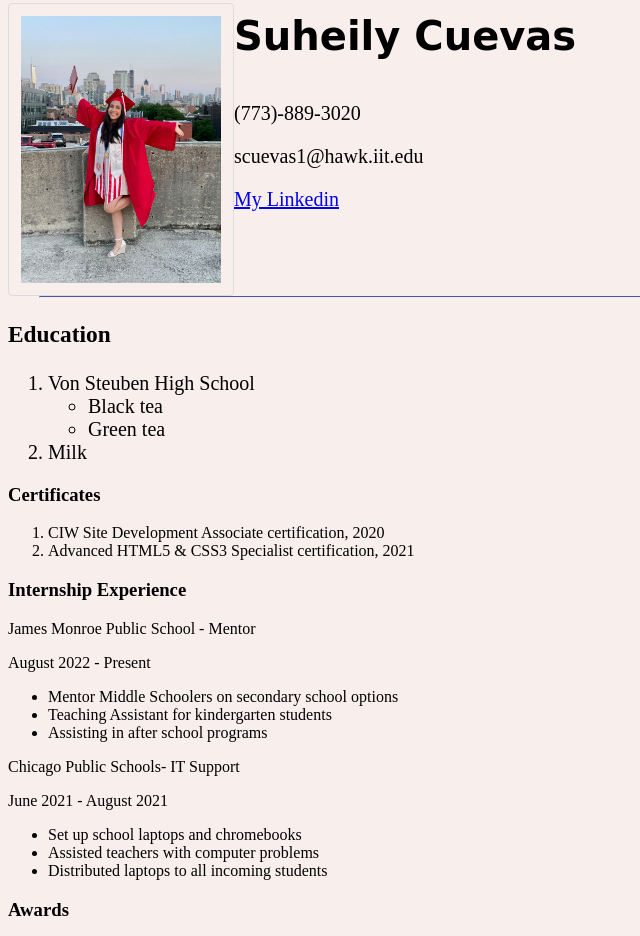
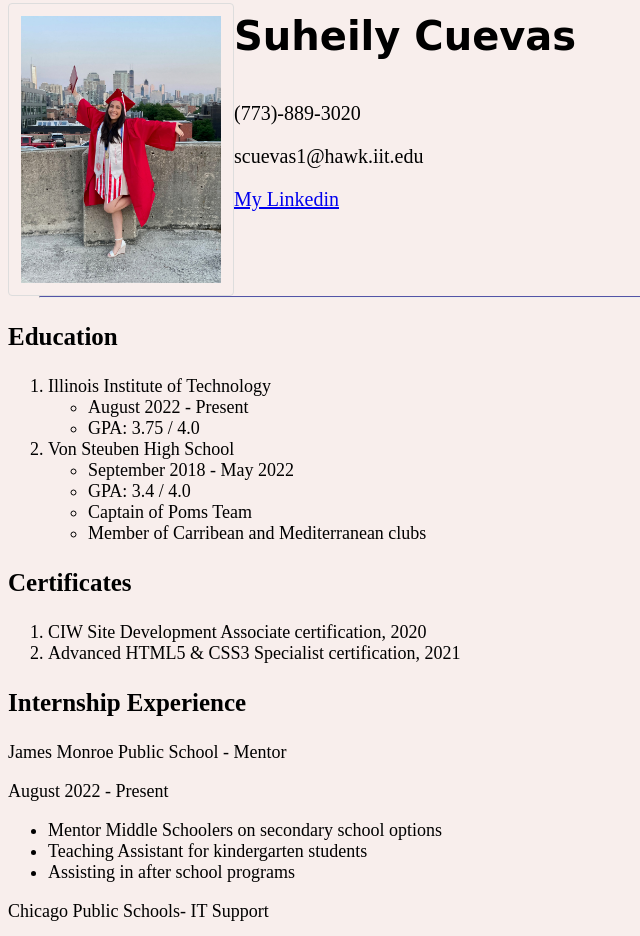
Before and after one commit to scuevas1/project2, a plain HTML site: page index.html in a window 1280 px wide. Shown: the part 90-1026 px from the top of the page, without its empty margins (0-640 px from the left). Drawn offline with Linux system fonts and the light colour scheme; a web font is replaced by a local one.

Commit message:
editing code

```diff
--- a/css/indexstyle.css
+++ b/css/indexstyle.css
@@ -53,14 +53,15 @@ body {
   box-shadow: 0 0 2px 1px rgba(0, 140, 186, 0.5);
 }
 
+#headers {
+  font-size: 25px;
+  font-family: oswald;
+}
+
 #name {
   font-size: 40px;
   padding:10px;
   font-family: 'Phudu', cursive;
-}
-
-#contact {
-  text-align: right;
 }
 
 #contactinfo {
@@ -76,6 +77,21 @@ hr {
 
 #education {
   clear: both;
-  font-size: 20px;
+  font-size: 18px;
   font-family: oswald;
 }
+
+#certificates {
+  font-size: 18px;
+  font-family: oswald;
+}
+
+#internships {
+  font-size: 18px;
+  font-family: oswald;
+}
+
+#awards {
+  font-size: 18px;
+  font-family: oswald;
+}
--- a/index.html
+++ b/index.html
@@ -32,20 +32,27 @@
 
   <section id="education">
     <hr>
-    <h3>Education</h3>
+    <h3 class id="headers">Education</h3>
     <ol>
+      <li>Illinois Institute of Technology
+        <ul>
+          <li>August 2022 - Present</li>
+          <li>GPA: 3.75 / 4.0</li>
+        </ul>
+      </li>
       <li>Von Steuben High School
         <ul>
-          <li>Black tea</li>
-          <li>Green tea</li>
+          <li>September 2018 - May 2022</li>
+          <li>GPA: 3.4 / 4.0</li>
+          <li>Captain of Poms Team</li>
+          <li>Member of Carribean and Mediterranean clubs</li>
         </ul>
       </li>
-      <li>Milk</li>
     </ol>
   </section>
 
   <section id="certificates">
-    <h3>Certificates</h3>
+    <h3 class id="headers">Certificates</h3>
     <ol>
       <li>CIW Site Development Associate certification, 2020</li>
       <li>Advanced HTML5 & CSS3 Specialist certification, 2021</li>
@@ -53,7 +60,7 @@
   </section>
 
   <section id="internships">
-    <h3>Internship Experience</h3>
+    <h3 class id="headers">Internship Experience</h3>
     <p>James Monroe Public School - Mentor</p>
     <p>August 2022 - Present</p>
     <ul>
@@ -72,7 +79,7 @@
   </section>
 
   <section id="awards">
-    <h3>Awards</h3>
+    <h3 class id="headers">Awards</h3>
     <ul>
       <li>NCWIT Award for Aspirations in Computing RISING STAR</li>
       <li>Citizenship Award</li>
```
